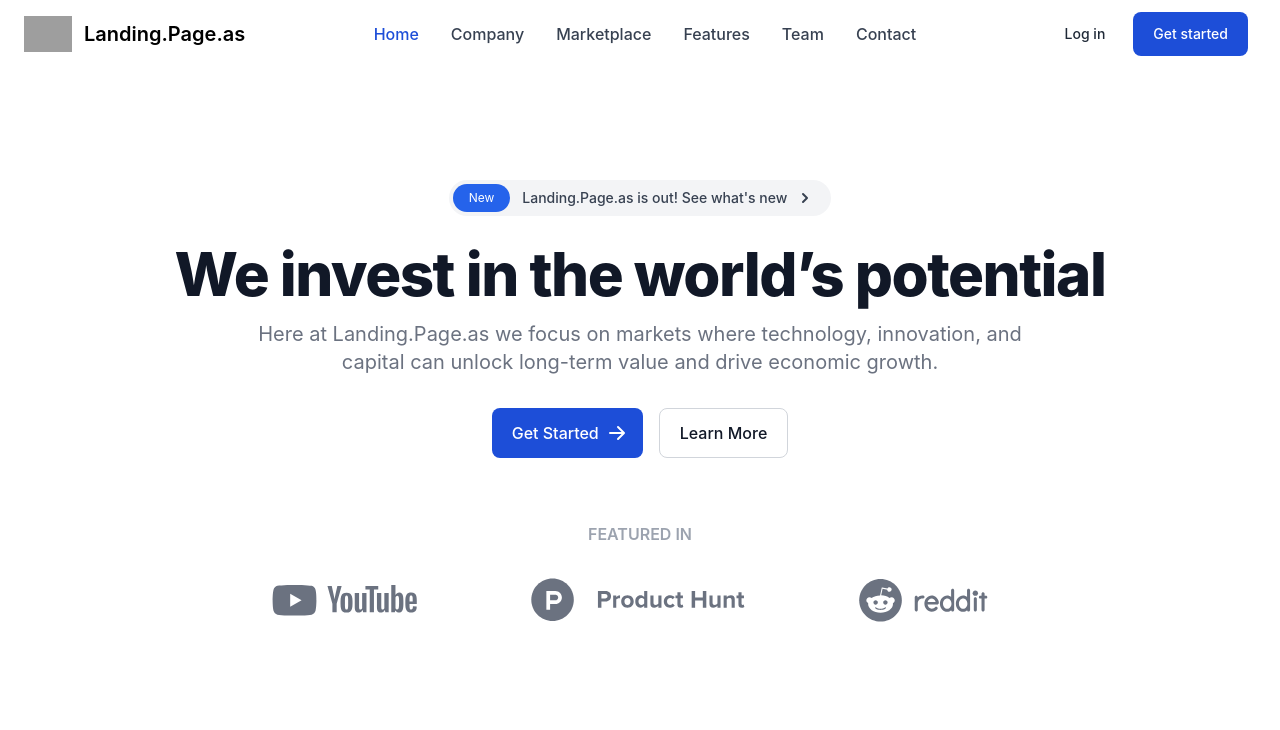
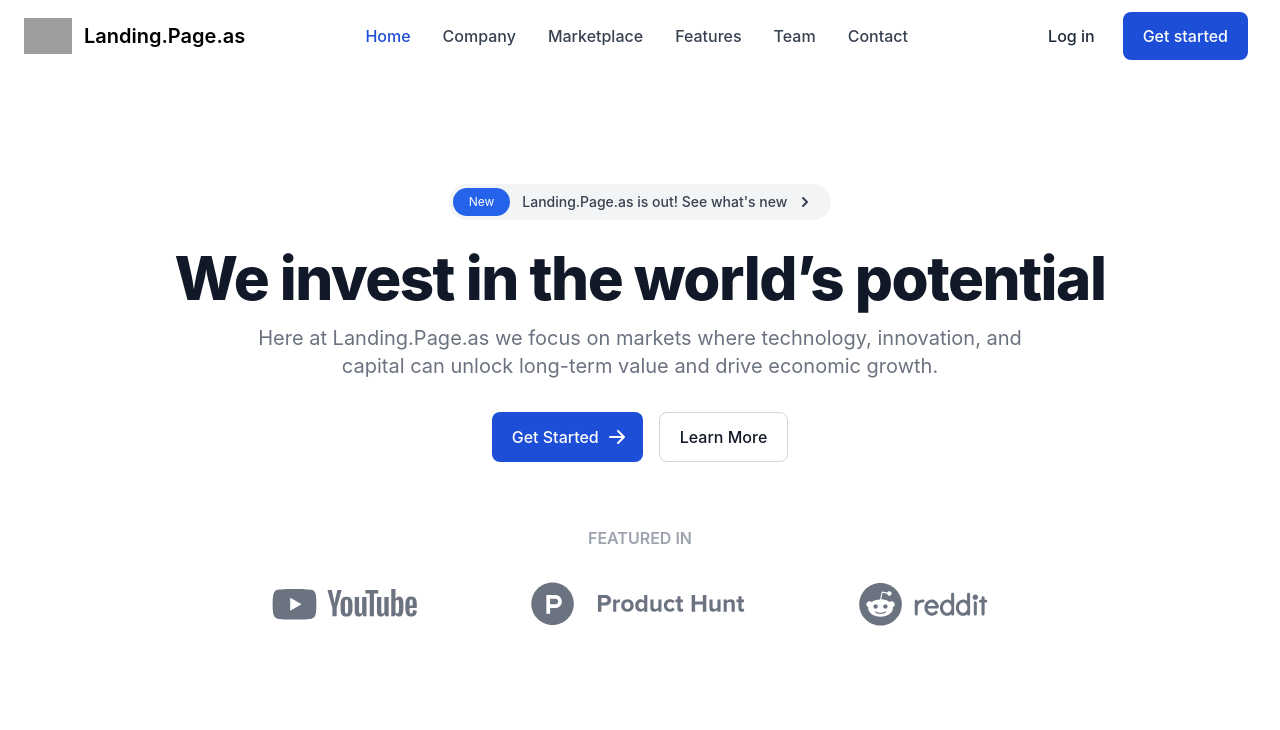
Before and after one commit to nathanclevenger/landing, a Jekyll site: the page built from README.md, in a window 1280 px wide. Shown: the top 730 px of the page. Built offline with Jekyll 4.4.1, drawn with Linux system fonts in a browser that asks for light colours; nearby versions of some CDN libraries; our own code applies the rules of GitHub Pages for plain Markdown files; grey boxes are pictures that could not be loaded.

Commit message:
Update header.html

```diff
--- a/_includes/header.html
+++ b/_includes/header.html
@@ -6,8 +6,8 @@
                 <span class="self-center text-xl font-semibold whitespace-nowrap dark:text-white">{{ site.name }}</span>
             </a>
             <div class="flex items-center lg:order-2">
-                <a href="#" class="text-gray-800 dark:text-white hover:bg-gray-50 focus:ring-4 focus:ring-gray-300 font-medium rounded-lg text-sm px-4 lg:px-5 py-2 lg:py-3 mr-2 dark:hover:bg-gray-700 focus:outline-none dark:focus:ring-gray-800">Log in</a>
-                <a href="#" class="text-white bg-primary-700 hover:bg-primary-800 focus:ring-4 focus:ring-primary-300 font-medium rounded-lg text-sm px-4 lg:px-5 py-2 lg:py-3 mr-2 dark:bg-primary-600 dark:hover:bg-primary-700 focus:outline-none dark:focus:ring-primary-800">Get started</a>
+                <a href="#" class="text-gray-800 dark:text-white hover:bg-gray-50 focus:ring-4 focus:ring-gray-300 font-medium rounded-lg text-base px-4 lg:px-5 py-2 lg:py-3 mr-2 dark:hover:bg-gray-700 focus:outline-none dark:focus:ring-gray-800">Log in</a>
+                <a href="#" class="text-white bg-primary-700 hover:bg-primary-800 focus:ring-4 focus:ring-primary-300 font-medium rounded-lg text-base px-4 lg:px-5 py-2 lg:py-3 mr-2 dark:bg-primary-600 dark:hover:bg-primary-700 focus:outline-none dark:focus:ring-primary-800">Get started</a>
                 <button data-collapse-toggle="mobile-menu-2" type="button" class="inline-flex items-center p-2 ml-1 text-sm text-gray-500 rounded-lg lg:hidden hover:bg-gray-100 focus:outline-none focus:ring-2 focus:ring-gray-200 dark:text-gray-400 dark:hover:bg-gray-700 dark:focus:ring-gray-600" aria-controls="mobile-menu-2" aria-expanded="false">
                     <span class="sr-only">Open main menu</span>
                     <svg class="w-6 h-6" fill="currentColor" viewBox="0 0 20 20" xmlns="http://www.w3.org/2000/svg"><path fill-rule="evenodd" d="M3 5a1 1 0 011-1h12a1 1 0 110 2H4a1 1 0 01-1-1zM3 10a1 1 0 011-1h12a1 1 0 110 2H4a1 1 0 01-1-1zM3 15a1 1 0 011-1h12a1 1 0 110 2H4a1 1 0 01-1-1z" clip-rule="evenodd"></path></svg>
```
